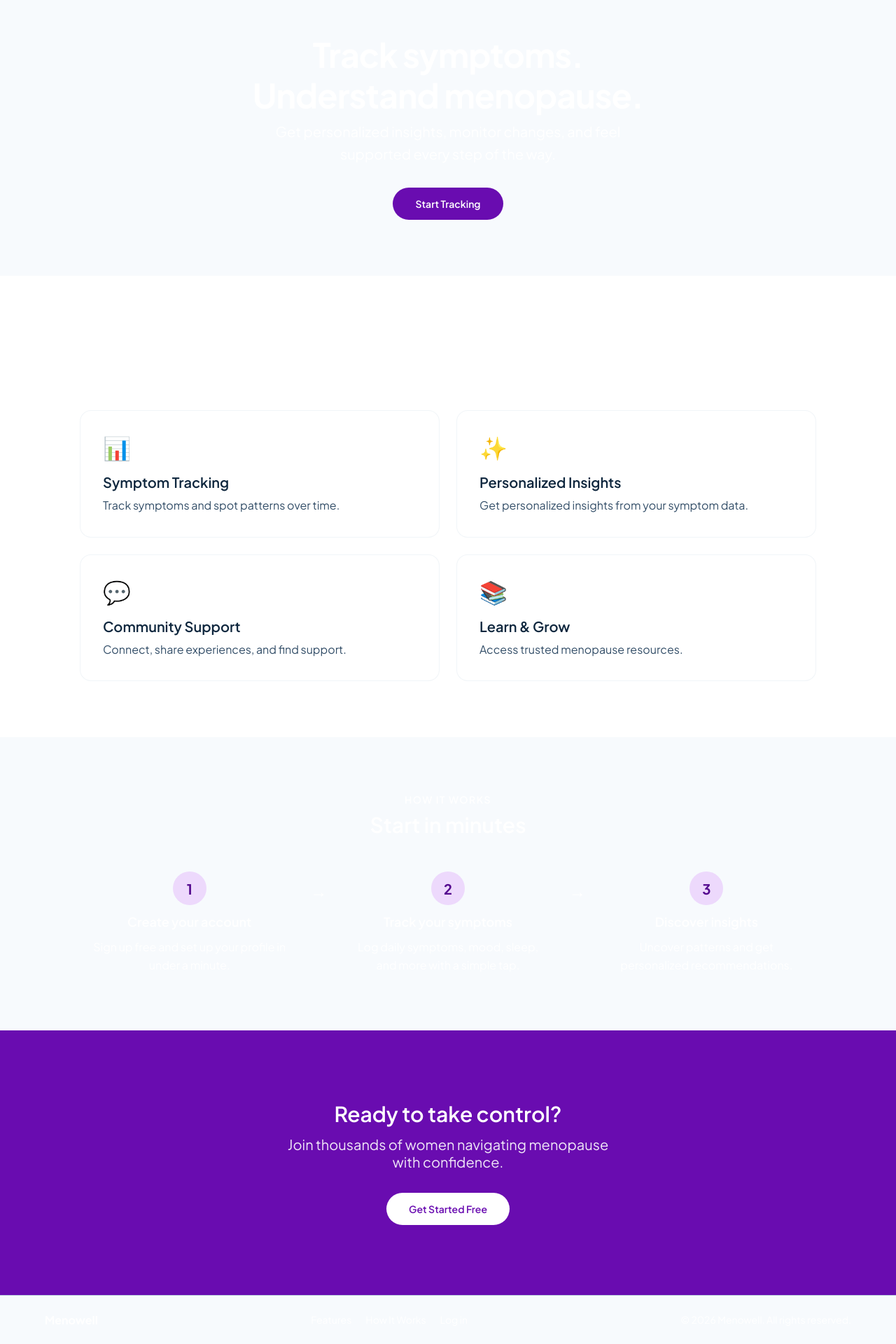
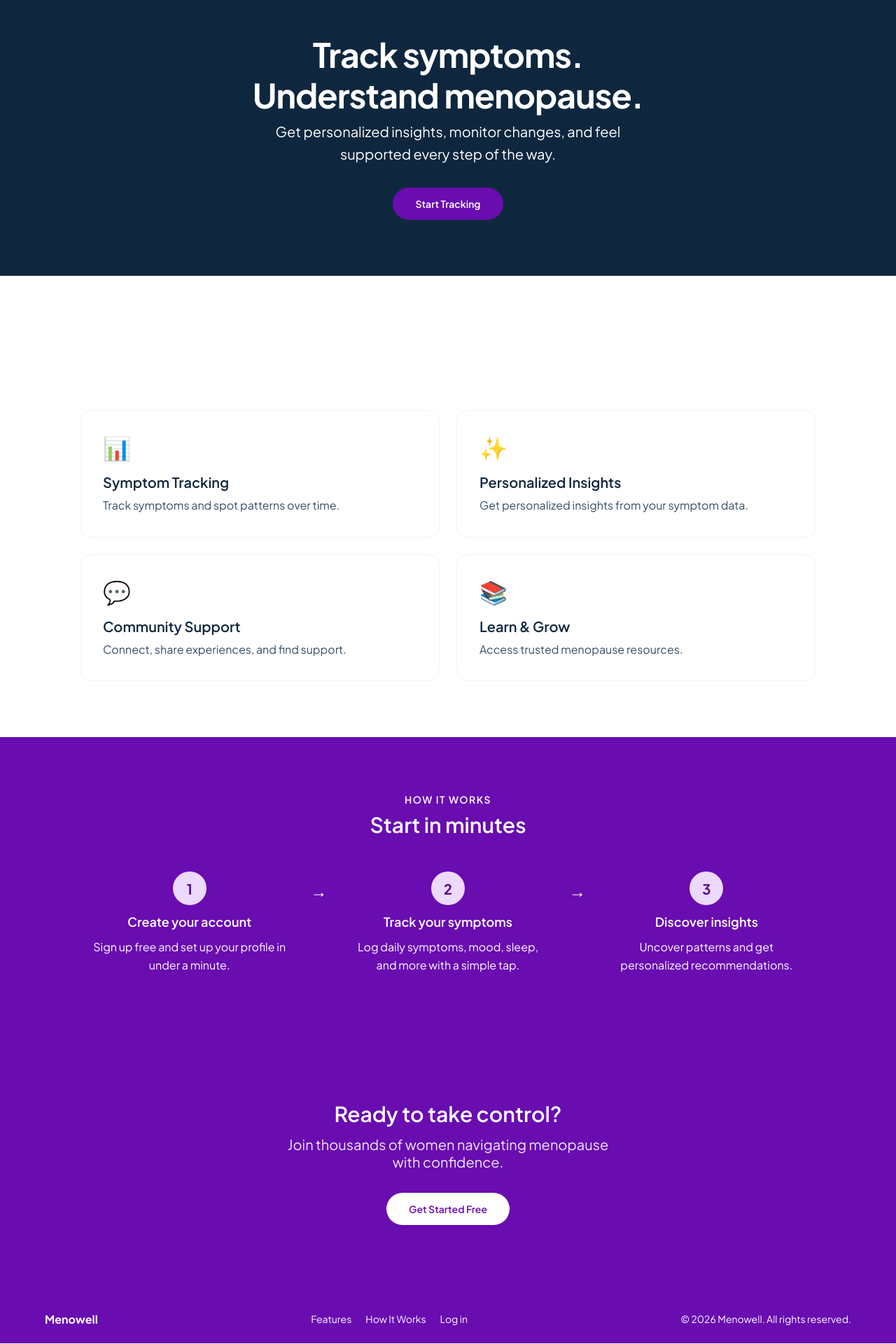
Before and after one commit to Blendiano/Menowell, a Next.js app: page / in a window 1280 px wide. Shown: the part 136-2056 px from the top of the page at 70% size. Built offline with nearby package versions, Linux system fonts and the light colour scheme.

Commit message:
fix: add dark backgrounds to hero,      how-it-works, footer for white text

```diff
--- a/src/app/page.module.css
+++ b/src/app/page.module.css
@@ -16,6 +16,7 @@
   align-items: center;
   justify-content: center;
   text-align: center;
+  background: var(--sys-color-surface-on-surface, #0f273e);
 }
 
 .heroContent {
@@ -161,6 +162,7 @@
 /* How It Works */
 .howItWorks {
   padding: 80px 0;
+  background: var(--sys-color-primary-primary, #690cb0);
 }
 
 .steps {
@@ -249,7 +251,7 @@
 /* Footer */
 .footer {
   padding: 24px 0;
-  border-top: 1px solid var(--sys-color-outline-outline-variant, #bbccdd);
+  background: var(--sys-color-primary-primary, #690cb0);
 }
 
 .footerInner {
```
Also changed, not shown: 1 other file (tests, documents, lock files or other folders).
